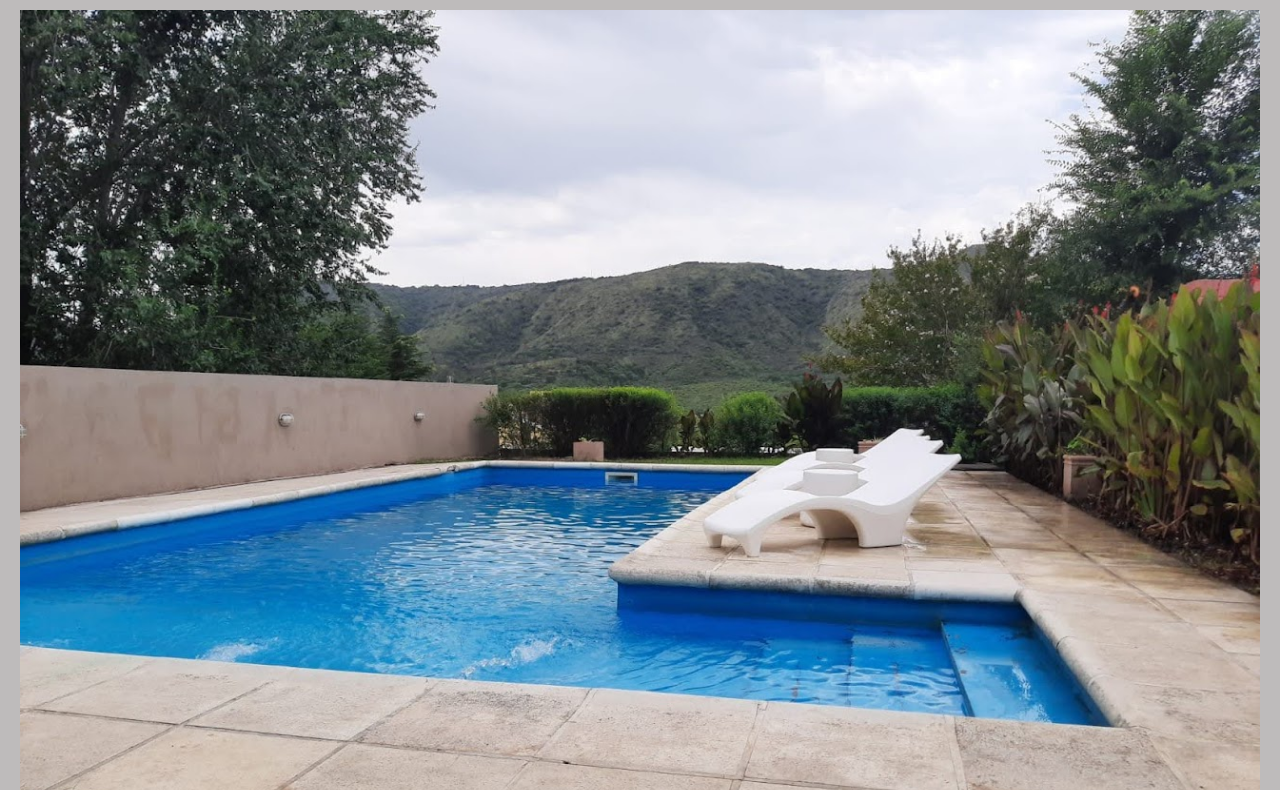
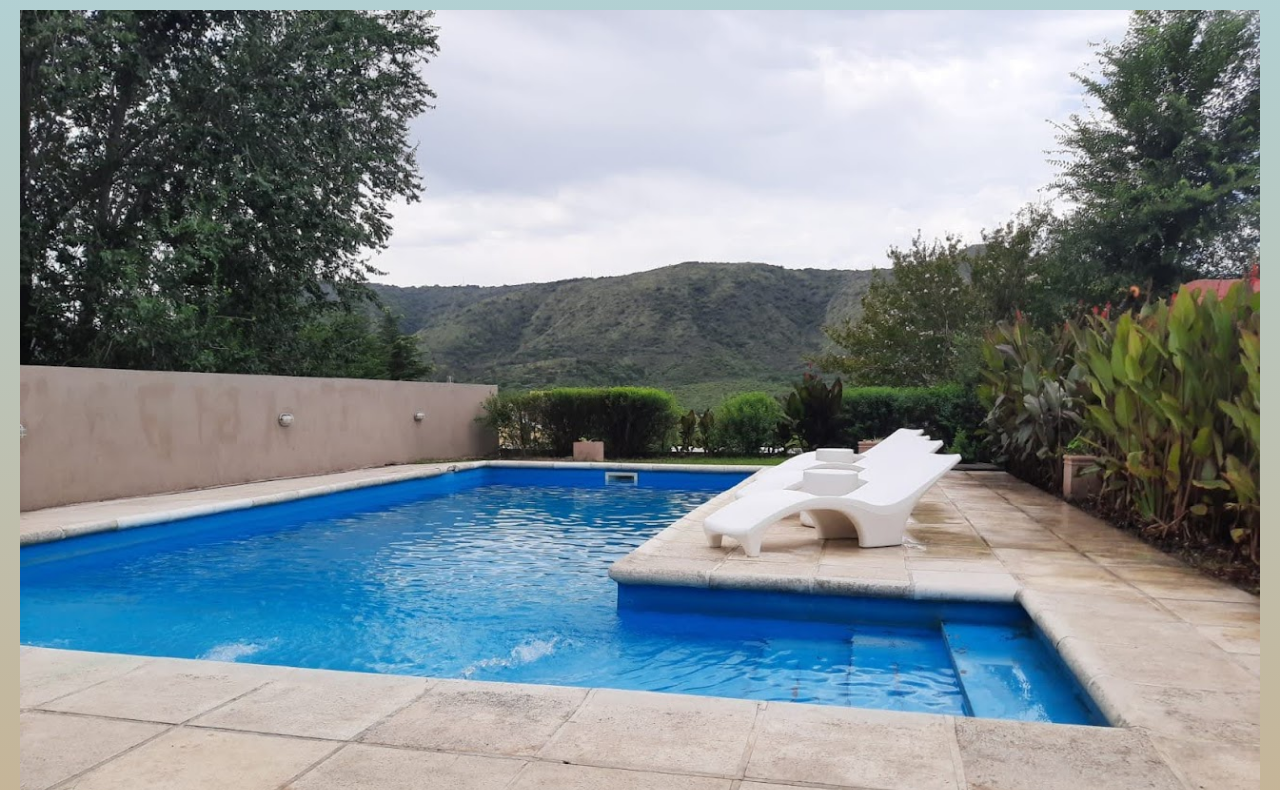
Before and after one commit to LeoYovan/Leonardo-Yovan-Repositorio, a plain HTML site: page Index.html in a window 1280 px wide. Shown: the part 324-1114 px from the top of the page. Drawn offline with nearby package versions, Linux system fonts and the light colour scheme.

Commit message:
proyecto-con-gradiente-agregada

```diff
--- a/CSS/main.css
+++ b/CSS/main.css
@@ -1,7 +1,6 @@
 html {
-    background-color: rgb(190, 187, 187);
     font-size: 62.5%;
-    /*background-image: linear-gradient(to bottom, rgba(111, 195, 221, 0.589), rgb(218, 151, 89));*/
+    background-image: linear-gradient(to bottom, rgba(111, 195, 221, 0.589), rgb(218, 151, 89));
 }
 
 /********************************/
```
